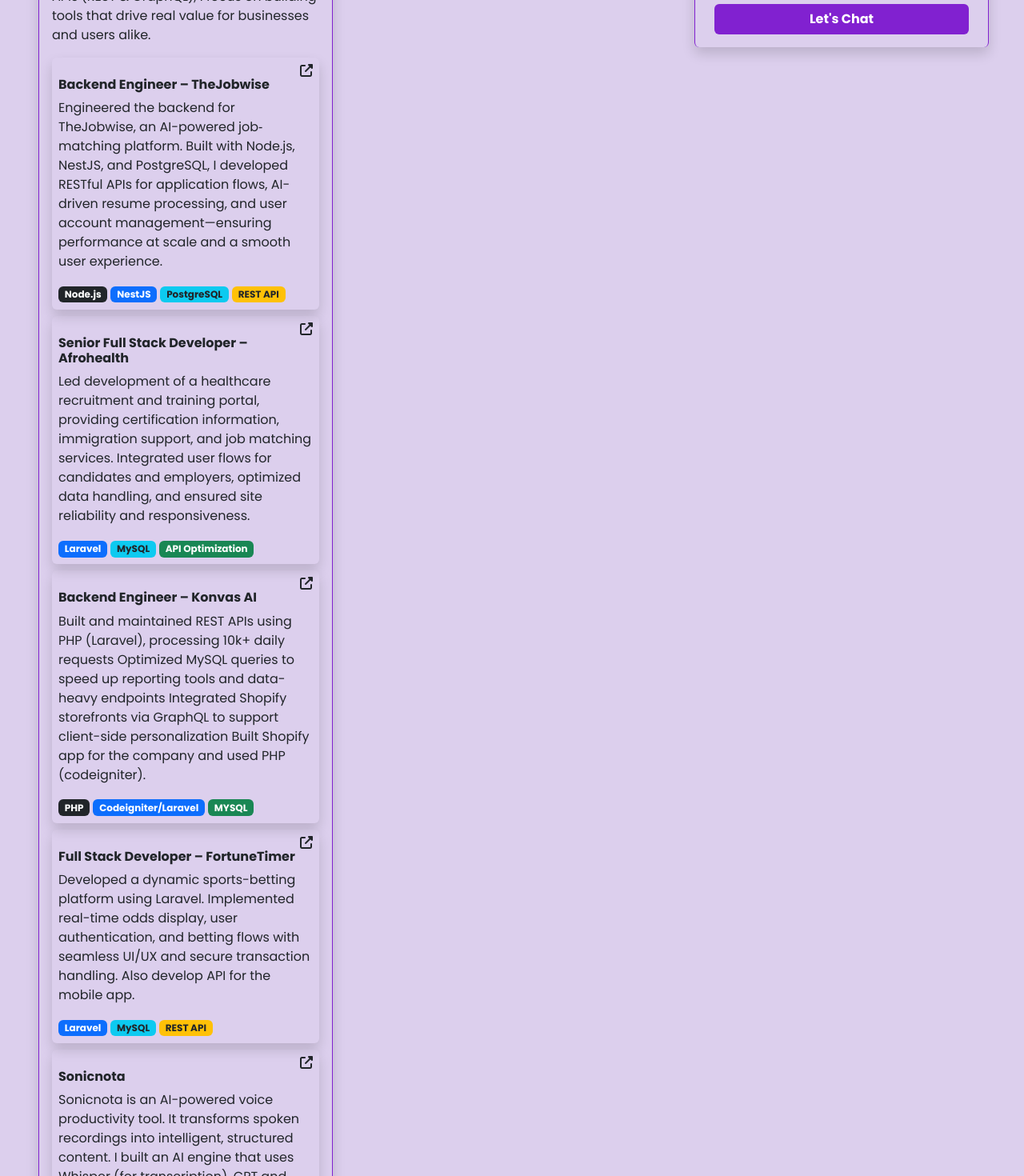
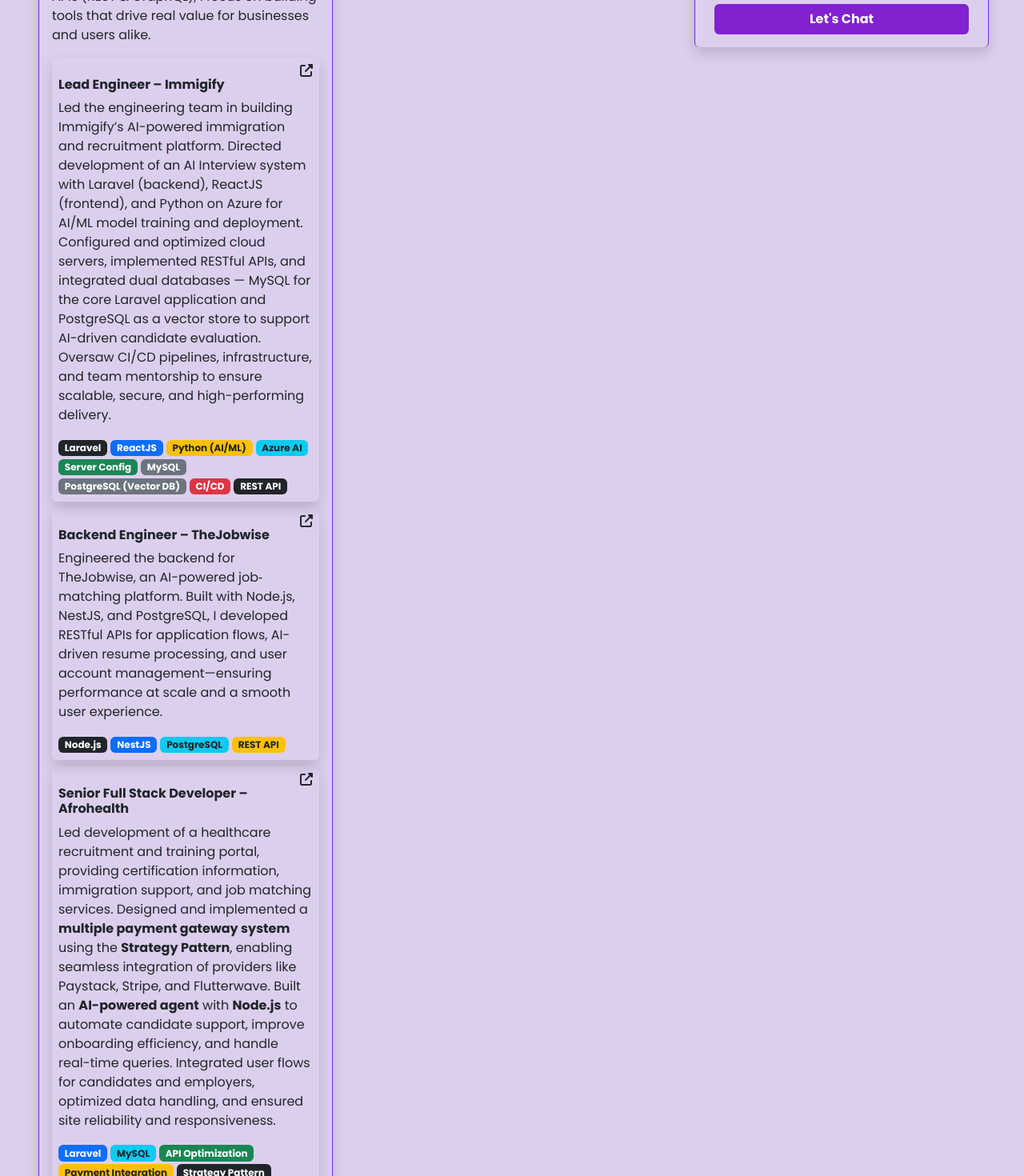
Before and after one commit to Webprowale/webprowale, a React (Vite) app: page / in a window 1280 px wide. Shown: the part 1300-2770 px from the top of the page at 80% size. Built offline with nearby package versions, Linux system fonts and the light colour scheme.

Commit message:
add immgify as experinece

```diff
--- a/src/Components/SeeLatestWork.jsx
+++ b/src/Components/SeeLatestWork.jsx
@@ -39,6 +39,41 @@
       </p>
 
       <div className="d-flex flex-column">
+        <div className="rounded shadow p-2 mb-2">
+          <Link target="_blank" to="https://immigify.com/">
+            <div className="d-flex align-items-end justify-content-end">
+              <i className="fas fa-external-link-alt"></i>
+            </div>
+            <h5 className="fw-bold fs-6">Lead Engineer – Immigify</h5>
+            <p>
+              Led the engineering team in building Immigify’s AI-powered
+              immigration and recruitment platform. Directed development of an
+              AI Interview system with Laravel (backend), ReactJS (frontend),
+              and Python on Azure for AI/ML model training and deployment.
+              Configured and optimized cloud servers, implemented RESTful APIs,
+              and integrated dual databases — MySQL for the core Laravel
+              application and PostgreSQL as a vector store to support AI-driven
+              candidate evaluation. Oversaw CI/CD pipelines, infrastructure, and
+              team mentorship to ensure scalable, secure, and high-performing
+              delivery.
+            </p>
+            <div className="mt-1">
+              <span className="badge bg-dark me-1">Laravel</span>
+              <span className="badge bg-primary me-1">ReactJS</span>
+              <span className="badge bg-warning text-dark me-1">
+                Python (AI/ML)
+              </span>
+              <span className="badge bg-info text-dark me-1">Azure AI</span>
+              <span className="badge bg-success me-1">Server Config</span>
+              <span className="badge bg-secondary me-1">MySQL</span>
+              <span className="badge bg-secondary me-1">
+                PostgreSQL (Vector DB)
+              </span>
+              <span className="badge bg-danger me-1">CI/CD</span>
+              <span className="badge bg-dark me-1">REST API</span>
+            </div>
+          </Link>
+        </div>
 
         <div className="rounded shadow p-2 mb-2">
           <Link target="_blank" to="https://thejobwise.com/">
@@ -47,7 +82,11 @@
             </div>
             <h5 className="fw-bold fs-6">Backend Engineer – TheJobwise</h5>
             <p>
-      Engineered the backend for TheJobwise, an AI-powered job‐matching platform. Built with Node.js, NestJS, and PostgreSQL, I developed RESTful APIs for application flows, AI-driven resume processing, and user account management—ensuring performance at scale and a smooth user experience.
+              Engineered the backend for TheJobwise, an AI-powered job‐matching
+              platform. Built with Node.js, NestJS, and PostgreSQL, I developed
+              RESTful APIs for application flows, AI-driven resume processing,
+              and user account management—ensuring performance at scale and a
+              smooth user experience.
             </p>
             <div className="mt-1">
               <span className="badge bg-dark me-1">Node.js</span>
@@ -57,7 +96,6 @@
             </div>
           </Link>
         </div>
-
 
         {/* Afrohealth */}
         <div className="rounded shadow p-2 mb-2">
@@ -71,14 +109,26 @@
             <p>
               Led development of a healthcare recruitment and training portal,
               providing certification information, immigration support, and job
-              matching services. Integrated user flows for candidates and
-              employers, optimized data handling, and ensured site reliability and
-              responsiveness.
+              matching services. Designed and implemented a{" "}
+              <strong>multiple payment gateway system</strong> using the{" "}
+              <strong>Strategy Pattern</strong>, enabling seamless integration
+              of providers like Paystack, Stripe, and Flutterwave. Built an{" "}
+              <strong>AI-powered agent</strong> with <strong>Node.js</strong> to
+              automate candidate support, improve onboarding efficiency, and
+              handle real-time queries. Integrated user flows for candidates and
+              employers, optimized data handling, and ensured site reliability
+              and responsiveness.
             </p>
             <div className="mt-1">
               <span className="badge bg-primary me-1">Laravel</span>
               <span className="badge bg-info text-dark me-1">MySQL</span>
               <span className="badge bg-success me-1">API Optimization</span>
+              <span className="badge bg-warning text-dark me-1">
+                Payment Integration
+              </span>
+              <span className="badge bg-dark me-1">Strategy Pattern</span>
+              <span className="badge bg-secondary me-1">Node.js</span>
+              <span className="badge bg-danger me-1">AI Agent</span>
             </div>
           </Link>
         </div>
@@ -111,12 +161,14 @@
             <div className="d-flex align-items-end justify-content-end">
               <i className="fas fa-external-link-alt"></i>
             </div>
-          <h5 className="fw-bold fs-6">Full Stack Developer – FortuneTimer</h5>
+            <h5 className="fw-bold fs-6">
+              Full Stack Developer – FortuneTimer
+            </h5>
             <p>
               Developed a dynamic sports-betting platform using Laravel.
-            Implemented real-time odds display, user authentication, and betting
-            flows with seamless UI/UX and secure transaction handling. Also
-            develop API for the mobile app.
+              Implemented real-time odds display, user authentication, and
+              betting flows with seamless UI/UX and secure transaction handling.
+              Also develop API for the mobile app.
             </p>
             <div className="mt-1">
               <span className="badge bg-primary me-1">Laravel</span>
```
Lines whose indentation alone changed are shown as unchanged.
